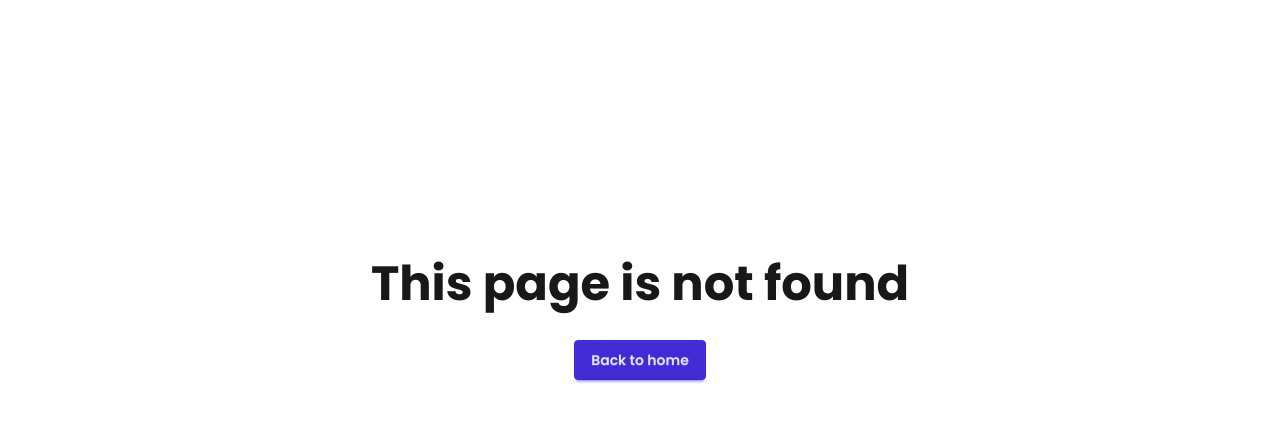
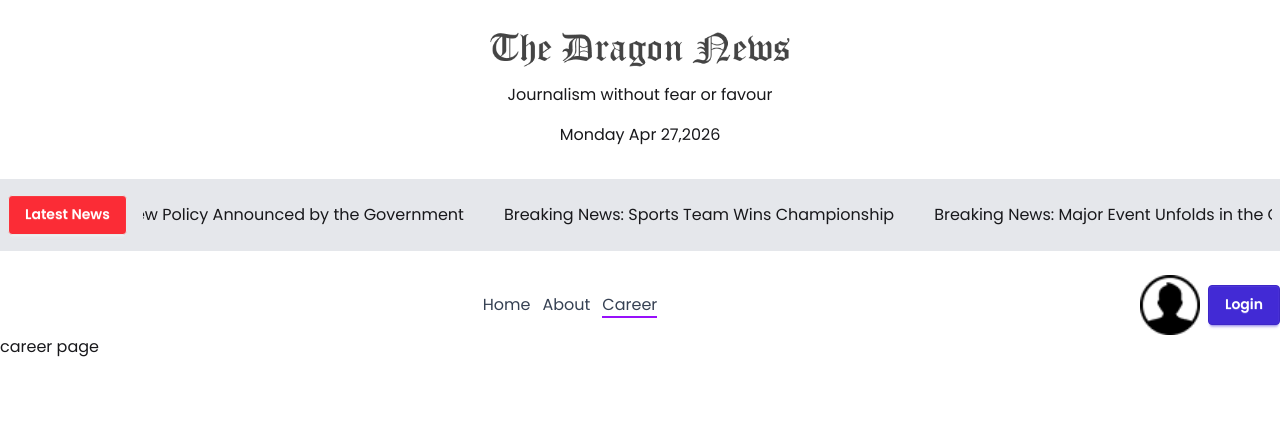
Before and after one commit to Kazi-Tafhimul/DragonNews, a Next.js app: page /career in a window 1280 px wide. Before the commit this address had no page. Shown: the top 422 px of the page. Built offline with nearby package versions, Linux system fonts and the light colour scheme.

Commit message:
navbar section done , marquee also added

```diff
--- /dev/null
+++ b/app/(main)/about-us/page.jsx
@@ -0,0 +1,12 @@
+import React from 'react';
+
+const AboutUsPage = () => {
+    return (
+        <div>
+            AboutUsPage
+
+        </div>
+    );
+};
+
+export default AboutUsPage;
--- /dev/null
+++ b/app/(main)/career/page.jsx
@@ -0,0 +1,12 @@
+import React from 'react';
+
+const CareerPage = () => {
+    return (
+        <div>
+            career page
+
+        </div>
+    );
+};
+
+export default CareerPage;
--- a/components/shared/Navbar.jsx
+++ b/components/shared/Navbar.jsx
@@ -1,9 +1,32 @@
+
+import Link from 'next/link';
 import React from 'react';
+import userAvatar from '../../public/assets/user.png';
+import Image from 'next/image';
+import Navlink from './Navlink';
 
 const Navbar = () => {
     return (
-        <div>
-            navbar
+        <div className='flex justify-between container mx-auto gap-4 mt-6'>
+            <div></div>
+           <ul className='flex justify-between items-center gap-3 text-gray-700'>
+            <li>
+                <Navlink href={'/'}>Home</Navlink>
+            </li>
+            <li>
+                <Navlink href={'/about-us'}>About</Navlink>
+            </li>
+            <li>
+                <Navlink href={'/career'}>Career</Navlink>
+            </li>
+           </ul>
+           <div className='flex items-center gap-2'>
+           <Image src={userAvatar} alt='user avatar' width={60} height={60}/>
+           <button className='btn btn-primary'>
+            <Link href={'/login'} className='text-white'>Login</Link>
+           </button>
+
+           </div>
         </div>
     );
 };
--- /dev/null
+++ b/components/shared/Navlink.jsx
@@ -0,0 +1,14 @@
+'use client'
+import Link from 'next/link';
+import { usePathname } from 'next/navigation';
+import React from 'react';
+
+const Navlink = ({href,children}) => {
+    const pathName = usePathname();
+    const isActive = href === pathName;
+    return (
+       <Link href={href} className ={`${isActive ? "border-b-2 border-purple-600" : ""}`}>{children}</Link>
+    );
+};
+
+export default Navlink;
```
